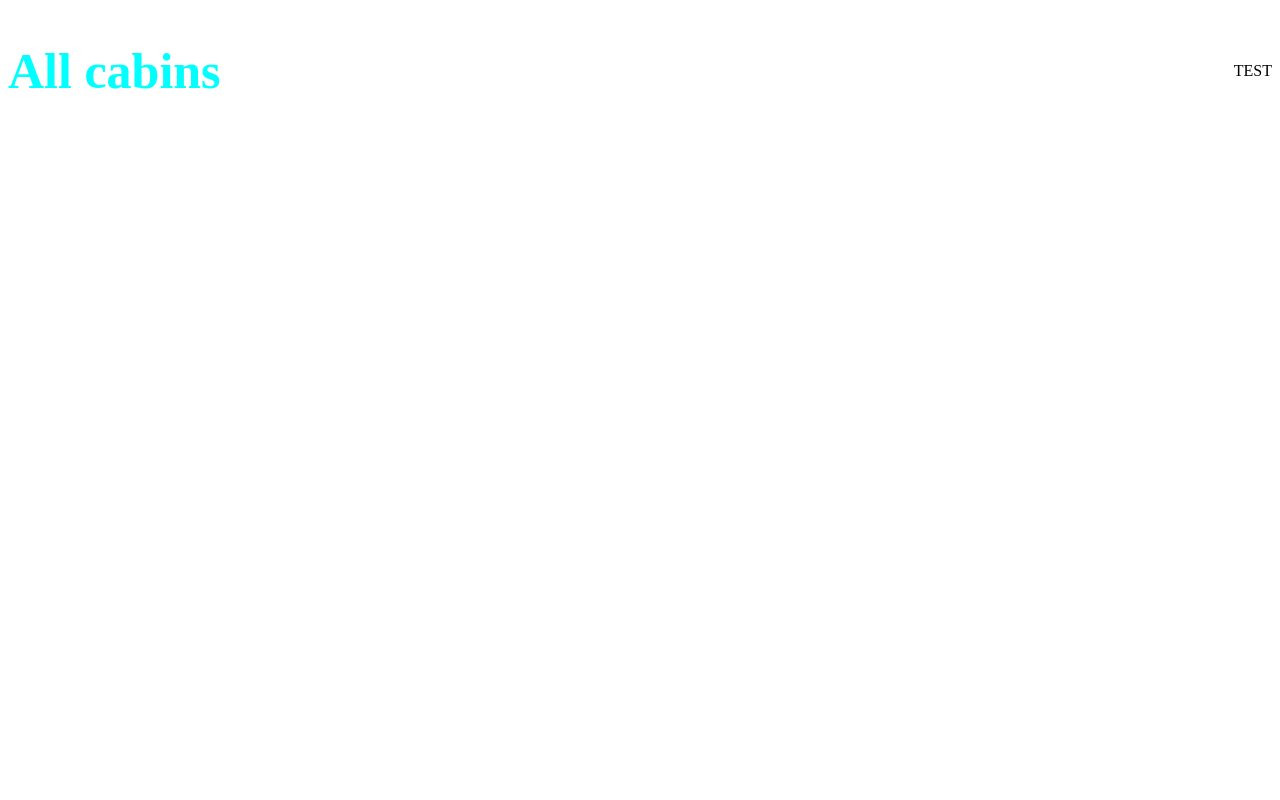
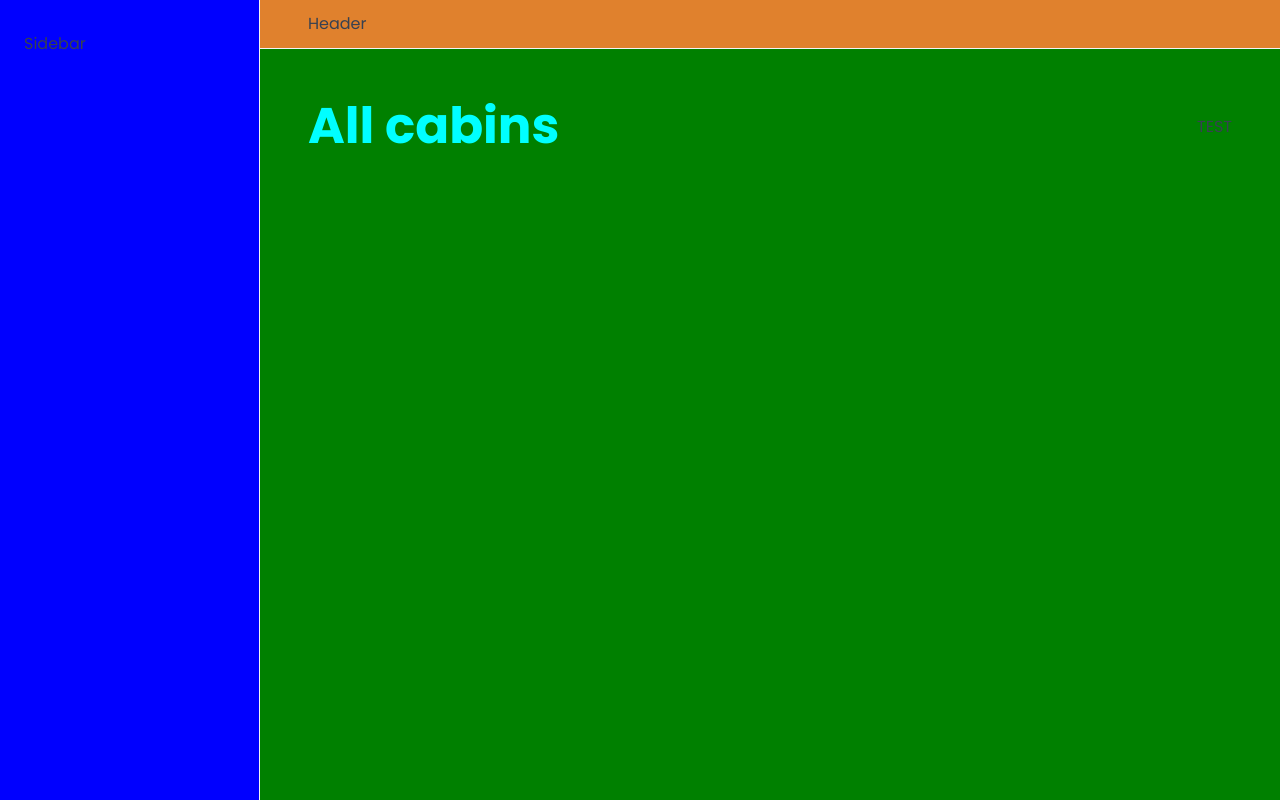
Before and after one commit to MoomenEltelbany/the-wild-oasis, a React (Vite) app: page /cabins in a window 1280 px wide. Built offline with nearby package versions, Linux system fonts and the light colour scheme; a web font is replaced by a local one.

Commit message:
Add the main grid style to the AppLayout

```diff
--- a/src/App.jsx
+++ b/src/App.jsx
@@ -7,21 +7,28 @@ import Settings from "./pages/Settings";
 import Account from "./pages/Account";
 import Login from "./pages/Login";
 import PageNotFound from "./pages/PageNotFound";
+import GlobalStyles from "./styles/GlobalStyles";
+import AppLayout from "./ui/AppLayout";
 
 function App() {
     return (
+        <>
+            <GlobalStyles />
             <BrowserRouter>
                 <Routes>
-                <Route path="/" element={<Dashboard />} />
+                    <Route element={<AppLayout />}>
+                        <Route index element={<Dashboard />} />
                         <Route path="bookings" element={<Bookings />} />
                         <Route path="cabins" element={<Cabins />} />
                         <Route path="users" element={<Users />} />
                         <Route path="settings" element={<Settings />} />
                         <Route path="account" element={<Account />} />
+                    </Route>
                     <Route path="login" element={<Login />} />
                     <Route path="*" element={<PageNotFound />} />
                 </Routes>
             </BrowserRouter>
+        </>
     );
 }
 
--- a/src/hooks/useMoveBack.js
+++ b/src/hooks/useMoveBack.js
@@ -1,6 +1,6 @@
-import { useNavigate } from 'react-router-dom';
+import { useNavigate } from "react-router-dom";
 
 export function useMoveBack() {
-  const navigate = useNavigate();
-  return () => navigate(-1);
+    const navigate = useNavigate();
+    return () => navigate(-1);
 }
--- /dev/null
+++ b/src/ui/AppLayout.jsx
@@ -0,0 +1,30 @@
+import { Outlet } from "react-router-dom";
+import Header from "./Header";
+import Sidebar from "./Sidebar";
+import styled from "styled-components";
+
+const StyledAppLayout = styled.div`
+    height: 100vh;
+    display: grid;
+    grid-template-columns: 26rem 1fr;
+    grid-template-rows: auto 1fr;
+`;
+
+const Main = styled.main`
+    background-color: green;
+    padding: 4rem 4.8rem 6.4rem;
+`;
+
+function AppLayout() {
+    return (
+        <StyledAppLayout>
+            <Header />
+            <Sidebar />
+            <Main>
+                <Outlet />
+            </Main>
+        </StyledAppLayout>
+    );
+}
+
+export default AppLayout;
--- /dev/null
+++ b/src/ui/Header.jsx
@@ -0,0 +1,13 @@
+import styled from "styled-components";
+
+const StyledHeader = styled.header`
+    background-color: #e0812d;
+    padding: 1.2rem 4.8rem;
+    border-bottom: 1px solid var(--color-grey-100);
+`;
+
+function Header() {
+    return <StyledHeader>Header</StyledHeader>;
+}
+
+export default Header;
--- /dev/null
+++ b/src/ui/Sidebar.jsx
@@ -0,0 +1,14 @@
+import styled from "styled-components";
+
+const StyledSidebar = styled.aside`
+    background-color: blue;
+    padding: 3.2rem 2.4rem;
+    border-right: 1px solid var(--color-grey-100);
+    grid-row: 1/-1;
+`;
+
+function Sidebar() {
+    return <StyledSidebar>Sidebar</StyledSidebar>;
+}
+
+export default Sidebar;
```
Lines whose indentation alone changed are shown as unchanged.
